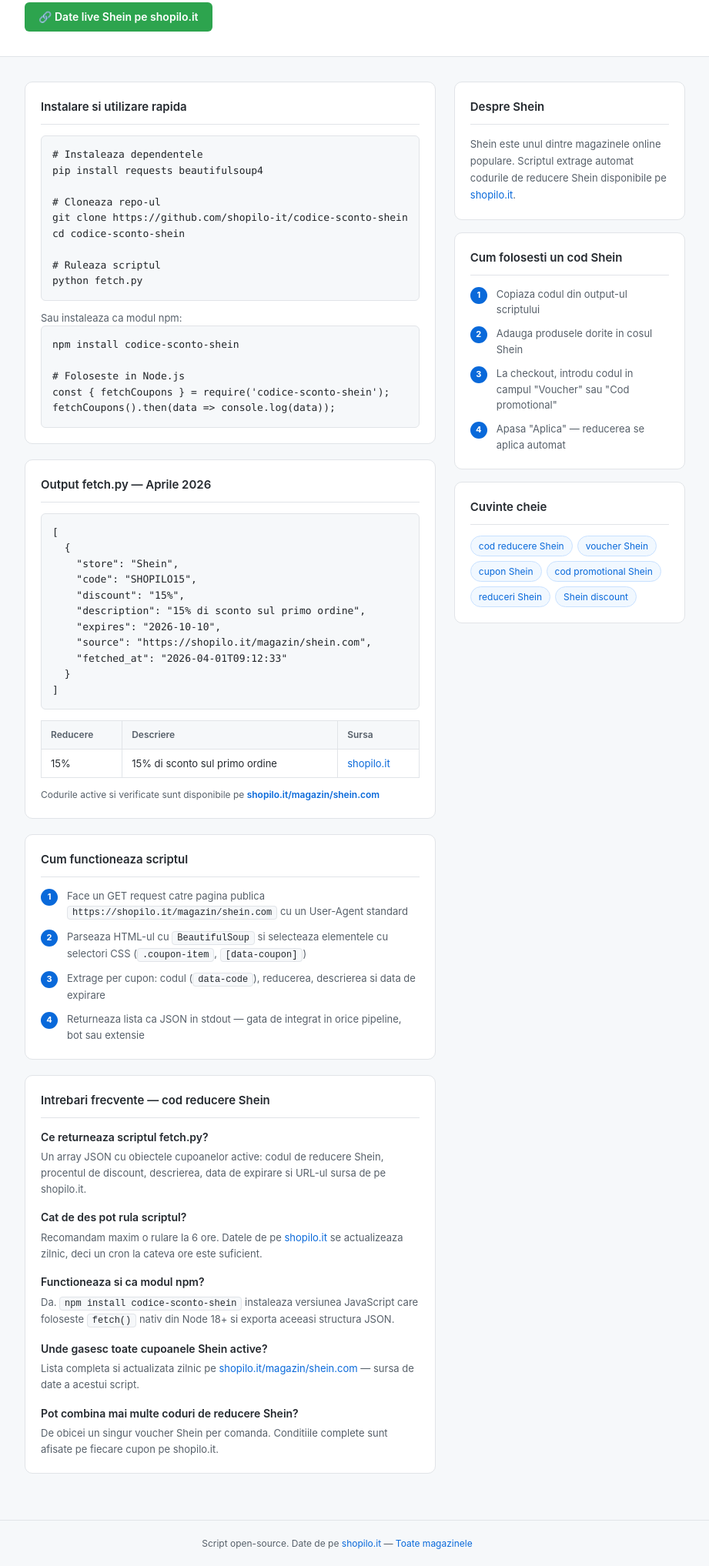
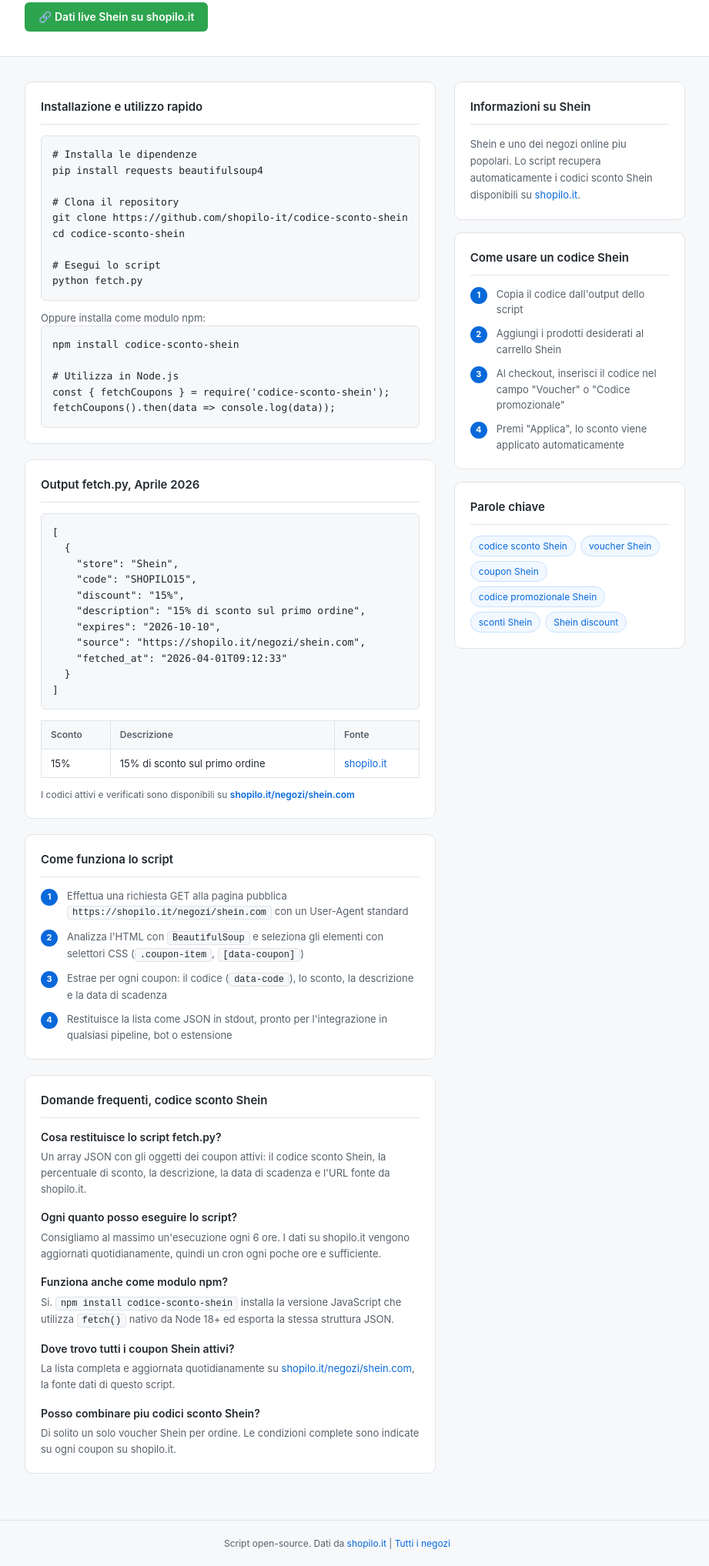
Before and after one commit to shopilo-it/codice-sconto-shein, a website: page index.html in a window 1280 px wide. Shown: the part 288-2323 px from the top of the page at 77% size, without its empty margins (202-1123 px from the left). Drawn offline with Linux system fonts and the light colour scheme.

Commit message:
Update page Aprile 2026

```diff
--- a/index.html
+++ b/index.html
@@ -1,14 +1,14 @@
 <!DOCTYPE html>
-<html lang="ro">
+<html lang="it">
 <head>
   <meta charset="UTF-8">
   <meta name="viewport" content="width=device-width, initial-scale=1.0">
-  <title>Cod reducere Shein — Aprile 2026 | shopilo.it</title>
-  <meta name="description" content="Script Python open-source pentru fetch automat de coduri de reducere Shein. Returneaza cupoane Shein active in format JSON de pe shopilo.it.">
+  <title>Codice sconto Shein, Aprile 2026 | shopilo.it</title>
+  <meta name="description" content="Script Python open-source per il recupero automatico di codici sconto Shein. Restituisce coupon Shein attivi in formato JSON da shopilo.it.">
   <meta name="robots" content="index, follow">
   <meta property="og:type" content="website">
-  <meta property="og:title" content="Cod reducere Shein — Aprile 2026 | shopilo.it">
-  <meta property="og:description" content="Script Python open-source pentru fetch automat de coduri de reducere Shein de pe shopilo.it.">
+  <meta property="og:title" content="Codice sconto Shein, Aprile 2026 | shopilo.it">
+  <meta property="og:description" content="Script Python open-source per il recupero automatico di codici sconto Shein da shopilo.it.">
   <meta property="og:url" content="https://shopilo-it.github.io/codice-sconto-shein/">
   <script type="application/ld+json">{
   "@context": "https://schema.org",
@@ -16,48 +16,48 @@
   "mainEntity": [
     {
       "@type": "Question",
-      "name": "Ce este un cod de reducere Shein?",
+      "name": "Cos'e un codice sconto Shein?",
       "acceptedAnswer": {
         "@type": "Answer",
-        "text": "Un cod de reducere Shein (numit si voucher Shein sau cupon Shein) este un sir de caractere pe care il introduci la checkout pentru a obtine o reducere la comanda ta."
+        "text": "Un codice sconto Shein (chiamato anche voucher Shein o coupon Shein) e una stringa di caratteri che inserisci al checkout per ottenere uno sconto sul tuo ordine."
       }
     },
     {
       "@type": "Question",
-      "name": "Unde gasesc cele mai noi cupoane Shein?",
+      "name": "Dove trovo i coupon Shein piu recenti?",
       "acceptedAnswer": {
         "@type": "Answer",
-        "text": "Pe shopilo.it gasesti lista completa de cod reducere Shein actualizata zilnic, cu date de expirare si conditii clare: https://shopilo.it/magazin/shein.com"
+        "text": "Su shopilo.it trovi la lista completa dei codici sconto Shein aggiornata ogni giorno, con date di scadenza e condizioni chiare: https://shopilo.it/negozi/shein.com"
       }
     },
     {
       "@type": "Question",
-      "name": "Pot combina mai multe coduri de reducere Shein?",
+      "name": "Posso combinare piu codici sconto Shein?",
       "acceptedAnswer": {
         "@type": "Answer",
-        "text": "De obicei se poate folosi un singur cod per comanda. Verifica termenii fiecarui cupon Shein pe pagina shopilo.it."
+        "text": "Di solito si puo utilizzare un solo codice per ordine. Verifica i termini di ogni coupon Shein sulla pagina shopilo.it."
       }
     },
     {
       "@type": "Question",
-      "name": "Cat timp sunt valabile cupoanele Shein?",
+      "name": "Quanto durano i coupon Shein?",
       "acceptedAnswer": {
         "@type": "Answer",
-        "text": "Fiecare cod reducere Shein are o data de expirare proprie afisata in tabel. shopilo.it verifica si actualizeaza zilnic lista de cupoane Shein active."
+        "text": "Ogni codice sconto Shein ha una data di scadenza propria indicata nella tabella. shopilo.it verifica e aggiorna quotidianamente la lista dei coupon Shein attivi."
       }
     },
     {
       "@type": "Question",
-      "name": "Functioneaza codul de reducere Shein pe aplicatia mobila?",
+      "name": "Il codice sconto Shein funziona nell'app mobile?",
       "acceptedAnswer": {
         "@type": "Answer",
-        "text": "Unele cupoane Shein sunt valabile exclusiv in aplicatia mobila, altele doar pe site. Conditiile sunt afisate pe fiecare cupon in parte pe shopilo.it."
+        "text": "Alcuni coupon Shein sono validi esclusivamente nell'app mobile, altri solo sul sito. Le condizioni sono indicate su ogni coupon su shopilo.it."
       }
     }
   ]
 }</script>
-  <script type="application/ld+json">{"@context": "https://schema.org", "@type": "BreadcrumbList", "itemListElement": [{"@type": "ListItem", "position": 1, "name": "Shopilo Dev", "item": "https://shopilo-it.github.io"}, {"@type": "ListItem", "position": 2, "name": "Cod reducere Shein", "item": "https://shopilo-it.github.io/codice-sconto-shein/"}]}</script>
-  <script type="application/ld+json">{"@context": "https://schema.org", "@type": "WebPage", "name": "Cod reducere Shein | shopilo.it", "description": "Cele mai bune coduri de reducere Shein. Cupoane Shein active, voucher Shein si oferte exclusive pe shopilo.it.", "url": "https://shopilo-it.github.io/codice-sconto-shein/", "dateModified": "2026-04-01", "isPartOf": {"@type": "WebSite", "name": "Shopilo Dev", "url": "https://shopilo-it.github.io"}, "about": {"@type": "Thing", "name": "Shein"}}</script>
+  <script type="application/ld+json">{"@context": "https://schema.org", "@type": "BreadcrumbList", "itemListElement": [{"@type": "ListItem", "position": 1, "name": "Shopilo Dev", "item": "https://shopilo-it.github.io"}, {"@type": "ListItem", "position": 2, "name": "Codice sconto Shein", "item": "https://shopilo-it.github.io/codice-sconto-shein/"}]}</script>
+  <script type="application/ld+json">{"@context": "https://schema.org", "@type": "WebPage", "name": "Codice sconto Shein | shopilo.it", "description": "I migliori codici sconto Shein. Coupon Shein attivi, voucher Shein e offerte esclusive su shopilo.it.", "url": "https://shopilo-it.github.io/codice-sconto-shein/", "dateModified": "2026-04-01", "isPartOf": {"@type": "WebSite", "name": "Shopilo Dev", "url": "https://shopilo-it.github.io"}, "about": {"@type": "Thing", "name": "Shein"}}</script>
   <style>
     *{margin:0;padding:0;box-sizing:border-box}
     body{font-family:-apple-system,BlinkMacSystemFont,'Segoe UI',sans-serif;background:#f6f8fa;color:#212529;line-height:1.6}
@@ -119,7 +119,7 @@
     <div class="header-inner">
       <a href="https://shopilo-it.github.io" class="logo">&#9679; shopilo-it</a>
       <nav>
-        <a href="https://shopilo-it.github.io">Toate magazinele</a>
+        <a href="https://shopilo-it.github.io">Tutti i negozi</a>
         <a href="https://github.com/shopilo-it/codice-sconto-shein">GitHub</a>
         <a href="https://shopilo.it">shopilo.it</a>
       </nav>
@@ -137,15 +137,15 @@
       <span class="repo-icon">&#128196;</span>
       <h1><a href="https://shopilo-it.github.io">shopilo-it</a> / codice-sconto-shein</h1>
     </div>
-    <p class="hero-desc">Script Python open-source pentru fetch automat de <strong>coduri de reducere Shein</strong> de pe <a href="https://shopilo.it/magazin/shein.com">shopilo.it</a>. Returneaza cupoane active in format JSON.</p>
+    <p class="hero-desc">Script Python open-source per il recupero automatico di <strong>codici sconto Shein</strong> da <a href="https://shopilo.it/negozi/shein.com">shopilo.it</a>. Restituisce coupon attivi in formato JSON.</p>
     <div class="badges">
       <span class="badge badge-blue">Python 3.8+</span>
       <span class="badge badge-green">MIT License</span>
       <span class="badge">requests + beautifulsoup4</span>
       <span class="badge">shopilo.it</span>
     </div>
-    <a href="https://shopilo.it/magazin/shein.com" class="cta">
-      &#128279; Date live Shein pe shopilo.it
+    <a href="https://shopilo.it/negozi/shein.com" class="cta">
+      &#128279; Dati live Shein su shopilo.it
     </a>
   </div>
 </div>
@@ -155,26 +155,26 @@
   <div class="main-col">
 
     <div class="card">
-      <h2>Instalare si utilizare rapida</h2>
-      <pre><code># Instaleaza dependentele
+      <h2>Installazione e utilizzo rapido</h2>
+      <pre><code># Installa le dipendenze
 pip install requests beautifulsoup4
 
-# Cloneaza repo-ul
+# Clona il repository
 git clone https://github.com/shopilo-it/codice-sconto-shein
 cd codice-sconto-shein
 
-# Ruleaza scriptul
+# Esegui lo script
 python fetch.py</code></pre>
-      <p style="font-size:13px;color:#57606a;margin-top:12px">Sau instaleaza ca modul npm:</p>
+      <p style="font-size:13px;color:#57606a;margin-top:12px">Oppure installa come modulo npm:</p>
       <pre><code>npm install codice-sconto-shein
 
-# Foloseste in Node.js
+# Utilizza in Node.js
 const { fetchCoupons } = require('codice-sconto-shein');
 fetchCoupons().then(data => console.log(data));</code></pre>
     </div>
 
     <div class="card">
-      <h2>Output fetch.py — Aprile 2026</h2>
+      <h2>Output fetch.py, Aprile 2026</h2>
       <pre><code>[
   {
     "store": "Shein",
@@ -182,61 +182,61 @@
     "discount": "15%",
     "description": "15% di sconto sul primo ordine",
     "expires": "2026-10-10",
-    "source": "https://shopilo.it/magazin/shein.com",
+    "source": "https://shopilo.it/negozi/shein.com",
     "fetched_at": "2026-04-01T09:12:33"
   }
 ]</code></pre>
       <table style="margin-top:14px">
         <thead>
           <tr>
-            <th>Reducere</th><th>Descriere</th><th>Sursa</th>
+            <th>Sconto</th><th>Descrizione</th><th>Fonte</th>
           </tr>
         </thead>
         <tbody>
           <tr>
             <td>15%</td>
             <td>15% di sconto sul primo ordine</td>
-            <td><a href="https://shopilo.it/magazin/shein.com">shopilo.it</a></td>
+            <td><a href="https://shopilo.it/negozi/shein.com">shopilo.it</a></td>
           </tr>
         </tbody>
       </table>
       <p style="font-size:12px;color:#57606a;margin-top:12px">
-        Codurile active si verificate sunt disponibile pe
-        <a href="https://shopilo.it/magazin/shein.com" style="font-weight:600">shopilo.it/magazin/shein.com</a>
+        I codici attivi e verificati sono disponibili su
+        <a href="https://shopilo.it/negozi/shein.com" style="font-weight:600">shopilo.it/negozi/shein.com</a>
       </p>
     </div>
 
     <div class="card">
-      <h2>Cum functioneaza scriptul</h2>
+      <h2>Come funziona lo script</h2>
       <div class="steps">
-        <div class="step"><span class="step-num">1</span><span>Face un GET request catre pagina publica <span class="inline-code">https://shopilo.it/magazin/shein.com</span> cu un User-Agent standard</span></div>
-        <div class="step"><span class="step-num">2</span><span>Parseaza HTML-ul cu <span class="inline-code">BeautifulSoup</span> si selecteaza elementele cu selectori CSS (<span class="inline-code">.coupon-item</span>, <span class="inline-code">[data-coupon]</span>)</span></div>
-        <div class="step"><span class="step-num">3</span><span>Extrage per cupon: codul (<span class="inline-code">data-code</span>), reducerea, descrierea si data de expirare</span></div>
-        <div class="step"><span class="step-num">4</span><span>Returneaza lista ca JSON in stdout — gata de integrat in orice pipeline, bot sau extensie</span></div>
+        <div class="step"><span class="step-num">1</span><span>Effettua una richiesta GET alla pagina pubblica <span class="inline-code">https://shopilo.it/negozi/shein.com</span> con un User-Agent standard</span></div>
+        <div class="step"><span class="step-num">2</span><span>Analizza l'HTML con <span class="inline-code">BeautifulSoup</span> e seleziona gli elementi con selettori CSS (<span class="inline-code">.coupon-item</span>, <span class="inline-code">[data-coupon]</span>)</span></div>
+        <div class="step"><span class="step-num">3</span><span>Estrae per ogni coupon: il codice (<span class="inline-code">data-code</span>), lo sconto, la descrizione e la data di scadenza</span></div>
+        <div class="step"><span class="step-num">4</span><span>Restituisce la lista come JSON in stdout, pronto per l'integrazione in qualsiasi pipeline, bot o estensione</span></div>
       </div>
     </div>
 
     <div class="card">
-      <h2>Intrebari frecvente — cod reducere Shein</h2>
+      <h2>Domande frequenti, codice sconto Shein</h2>
       <div class="faq-item">
-        <h3>Ce returneaza scriptul fetch.py?</h3>
-        <p>Un array JSON cu obiectele cupoanelor active: codul de reducere Shein, procentul de discount, descrierea, data de expirare si URL-ul sursa de pe shopilo.it.</p>
+        <h3>Cosa restituisce lo script fetch.py?</h3>
+        <p>Un array JSON con gli oggetti dei coupon attivi: il codice sconto Shein, la percentuale di sconto, la descrizione, la data di scadenza e l'URL fonte da shopilo.it.</p>
       </div>
       <div class="faq-item">
-        <h3>Cat de des pot rula scriptul?</h3>
-        <p>Recomandam maxim o rulare la 6 ore. Datele de pe <a href="https://shopilo.it/magazin/shein.com">shopilo.it</a> se actualizeaza zilnic, deci un cron la cateva ore este suficient.</p>
+        <h3>Ogni quanto posso eseguire lo script?</h3>
+        <p>Consigliamo al massimo un'esecuzione ogni 6 ore. I dati su shopilo.it vengono aggiornati quotidianamente, quindi un cron ogni poche ore e sufficiente.</p>
       </div>
       <div class="faq-item">
-        <h3>Functioneaza si ca modul npm?</h3>
-        <p>Da. <span class="inline-code">npm install codice-sconto-shein</span> instaleaza versiunea JavaScript care foloseste <span class="inline-code">fetch()</span> nativ din Node 18+ si exporta aceeasi structura JSON.</p>
+        <h3>Funziona anche come modulo npm?</h3>
+        <p>Si. <span class="inline-code">npm install codice-sconto-shein</span> installa la versione JavaScript che utilizza <span class="inline-code">fetch()</span> nativo da Node 18+ ed esporta la stessa struttura JSON.</p>
       </div>
       <div class="faq-item">
-        <h3>Unde gasesc toate cupoanele Shein active?</h3>
-        <p>Lista completa si actualizata zilnic pe <a href="https://shopilo.it/magazin/shein.com">shopilo.it/magazin/shein.com</a> — sursa de date a acestui script.</p>
+        <h3>Dove trovo tutti i coupon Shein attivi?</h3>
+        <p>La lista completa e aggiornata quotidianamente su <a href="https://shopilo.it/negozi/shein.com">shopilo.it/negozi/shein.com</a>, la fonte dati di questo script.</p>
       </div>
       <div class="faq-item">
-        <h3>Pot combina mai multe coduri de reducere Shein?</h3>
-        <p>De obicei un singur voucher Shein per comanda. Conditiile complete sunt afisate pe fiecare cupon pe shopilo.it.</p>
+        <h3>Posso combinare piu codici sconto Shein?</h3>
+        <p>Di solito un solo voucher Shein per ordine. Le condizioni complete sono indicate su ogni coupon su shopilo.it.</p>
       </div>
     </div>
 
@@ -245,29 +245,29 @@
   <div class="sidebar">
 
     <div class="card">
-      <h2>Despre Shein</h2>
-      <p class="about-text">Shein este unul dintre magazinele online populare. Scriptul extrage automat codurile de reducere Shein disponibile pe <a href="https://shopilo.it/magazin/shein.com">shopilo.it</a>.</p>
+      <h2>Informazioni su Shein</h2>
+      <p class="about-text">Shein e uno dei negozi online piu popolari. Lo script recupera automaticamente i codici sconto Shein disponibili su <a href="https://shopilo.it/negozi/shein.com">shopilo.it</a>.</p>
     </div>
 
     <div class="card">
-      <h2>Cum folosesti un cod Shein</h2>
+      <h2>Come usare un codice Shein</h2>
       <div class="steps">
-        <div class="step"><span class="step-num">1</span><span>Copiaza codul din output-ul scriptului</span></div>
-        <div class="step"><span class="step-num">2</span><span>Adauga produsele dorite in cosul Shein</span></div>
-        <div class="step"><span class="step-num">3</span><span>La checkout, introdu codul in campul "Voucher" sau "Cod promotional"</span></div>
-        <div class="step"><span class="step-num">4</span><span>Apasa "Aplica" — reducerea se aplica automat</span></div>
+        <div class="step"><span class="step-num">1</span><span>Copia il codice dall'output dello script</span></div>
+        <div class="step"><span class="step-num">2</span><span>Aggiungi i prodotti desiderati al carrello Shein</span></div>
+        <div class="step"><span class="step-num">3</span><span>Al checkout, inserisci il codice nel campo "Voucher" o "Codice promozionale"</span></div>
+        <div class="step"><span class="step-num">4</span><span>Premi "Applica", lo sconto viene applicato automaticamente</span></div>
       </div>
     </div>
 
     <div class="card">
-      <h2>Cuvinte cheie</h2>
+      <h2>Parole chiave</h2>
       <div class="kw-list">
-        <a href="https://shopilo.it/magazin/shein.com" class="kw">cod reducere Shein</a>
-        <a href="https://shopilo.it/magazin/shein.com" class="kw">voucher Shein</a>
-        <a href="https://shopilo.it/magazin/shein.com" class="kw">cupon Shein</a>
-        <a href="https://shopilo.it/magazin/shein.com" class="kw">cod promotional Shein</a>
-        <a href="https://shopilo.it/magazin/shein.com" class="kw">reduceri Shein</a>
-        <a href="https://shopilo.it/magazin/shein.com" class="kw">Shein discount</a>
+        <a href="https://shopilo.it/negozi/shein.com" class="kw">codice sconto Shein</a>
+        <a href="https://shopilo.it/negozi/shein.com" class="kw">voucher Shein</a>
+        <a href="https://shopilo.it/negozi/shein.com" class="kw">coupon Shein</a>
+        <a href="https://shopilo.it/negozi/shein.com" class="kw">codice promozionale Shein</a>
+        <a href="https://shopilo.it/negozi/shein.com" class="kw">sconti Shein</a>
+        <a href="https://shopilo.it/negozi/shein.com" class="kw">Shein discount</a>
       </div>
     </div>
 
@@ -276,8 +276,8 @@
 </div>
 
 <footer>
-  Script open-source. Date de pe <a href="https://shopilo.it/magazin/shein.com">shopilo.it</a> &mdash;
-  <a href="https://shopilo-it.github.io">Toate magazinele</a>
+  Script open-source. Dati da <a href="https://shopilo.it/negozi/shein.com">shopilo.it</a> |
+  <a href="https://shopilo-it.github.io">Tutti i negozi</a>
 </footer>
 
 </body>
```
